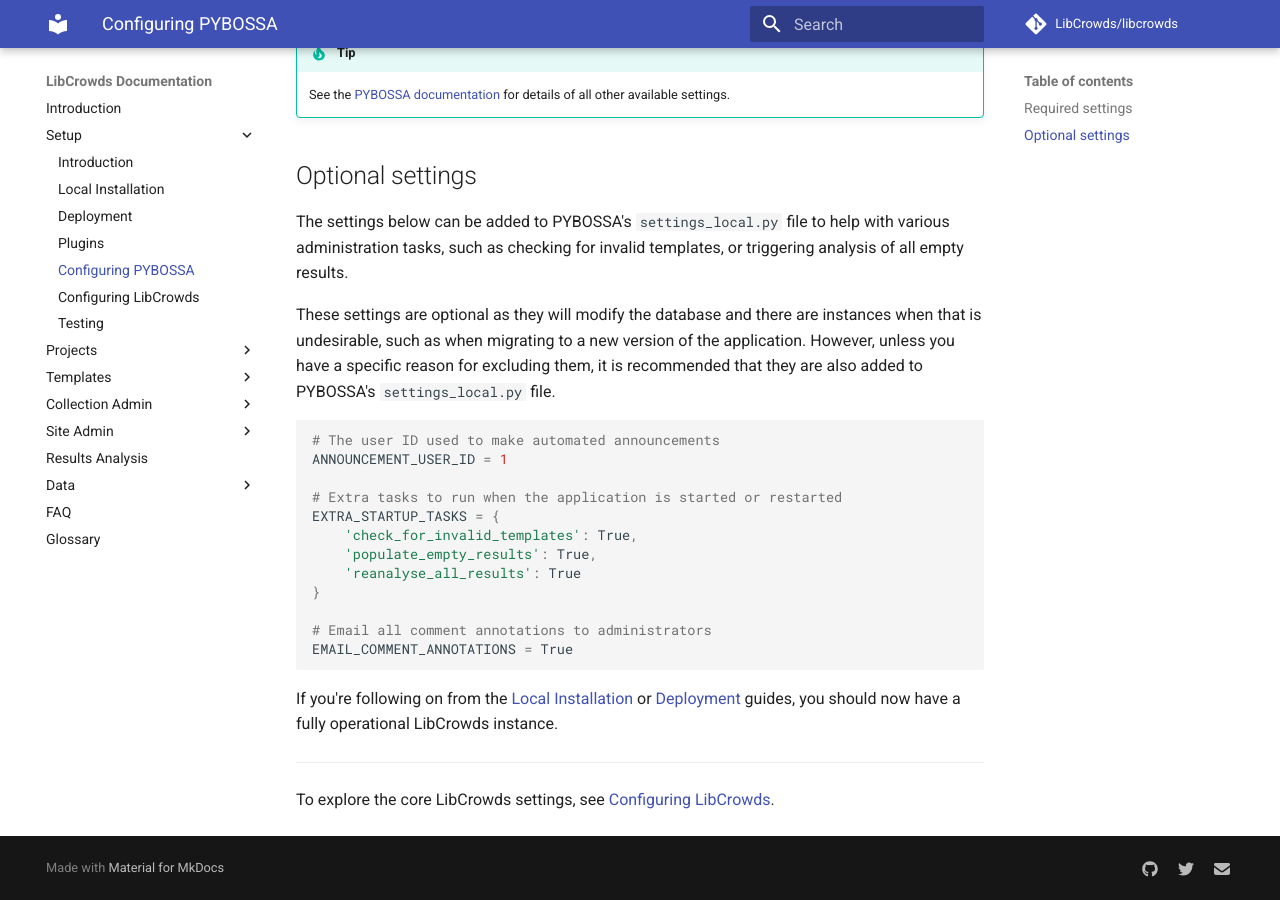
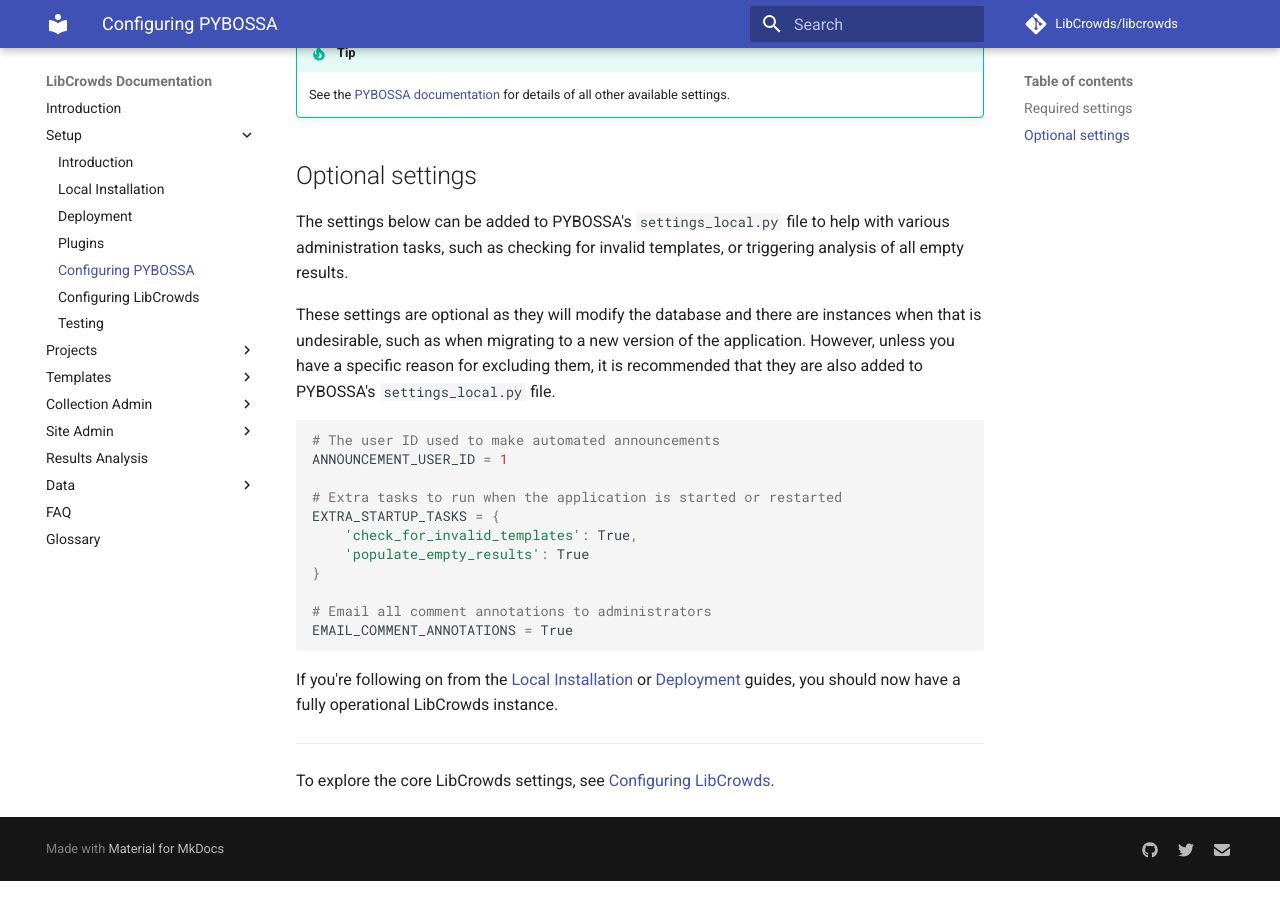
Before and after one commit to LibCrowds/docs, an MkDocs documentation site: the page built from docs/setup/configuring-pybossa.md, in a window 1280 px wide and 900 px high, scrolled down 1886 px. Built offline with MkDocs 1.6.1 and Material for MkDocs 9.7.7, drawn with Linux system fonts in a browser that asks for light colours; comment, search, counter and statistics services are not loaded; old or Windows-style settings are respelled for this version of MkDocs.

Commit message:
Remove reanalyse results config option

```diff
--- a/docs/setup/configuring-pybossa.md
+++ b/docs/setup/configuring-pybossa.md
@@ -112,8 +112,7 @@
 # Extra tasks to run when the application is started or restarted
 EXTRA_STARTUP_TASKS = {
     'check_for_invalid_templates': True,
-    'populate_empty_results': True,
-    'reanalyse_all_results': True
+    'populate_empty_results': True
 }
 
 # Email all comment annotations to administrators
```
